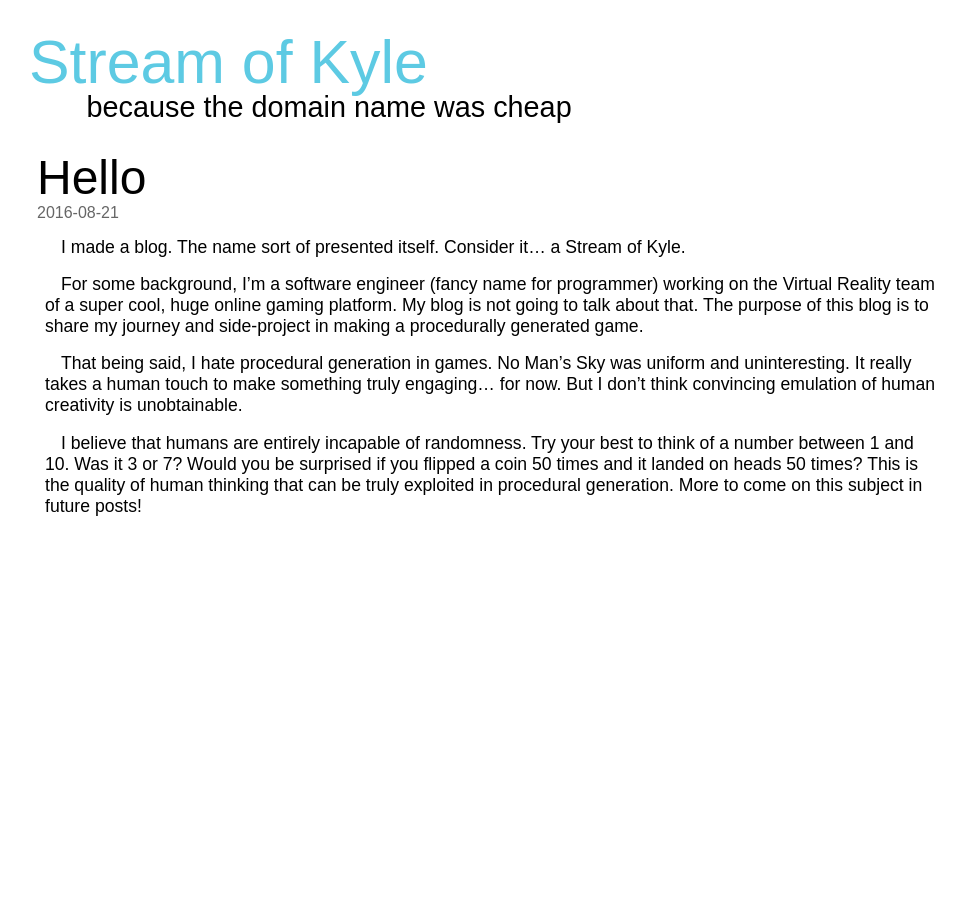
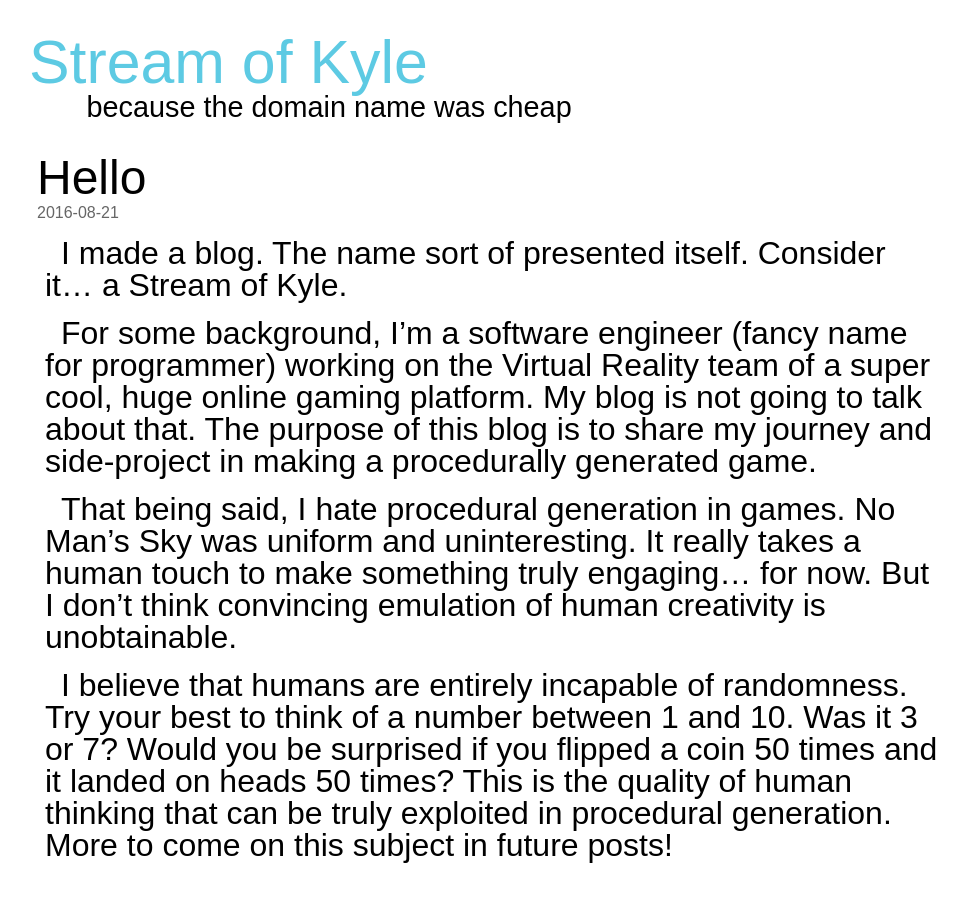
Before and after one commit to kyle-emmerich/kyle-emmerich.github.io, a Jekyll site: the page built from index.html, in a window 1280 px wide. Shown: the whole page, without its empty margins (147-1114 px from the left). Built offline with Jekyll 4.4.1, drawn with Linux system fonts in a browser that asks for light colours; the list of posts is cut into pages by our own code.

Commit message:
fsafsdfsf

```diff
--- a/assets/theme.css
+++ b/assets/theme.css
@@ -411,8 +411,8 @@ h1, h2, h3, h4, h5, h6 {
 	color: #009999;
 }
 [data-component="wysiwyg"] {
-	font-size: 1.1rem;
-	line-height: 1.2;
+	font-size: 2rem;
+	line-height: 1;
 	font-weight: 300;
 }
 [data-component="wysiwyg"] > * {
--- a/css/components/wysiwyg.css
+++ b/css/components/wysiwyg.css
@@ -1,5 +1,5 @@
 [data-component="wysiwyg"] {
-	font-size: 1.3rem;
+	font-size: 2rem;
 	line-height: 1;
 	font-weight: 300;
 
```
